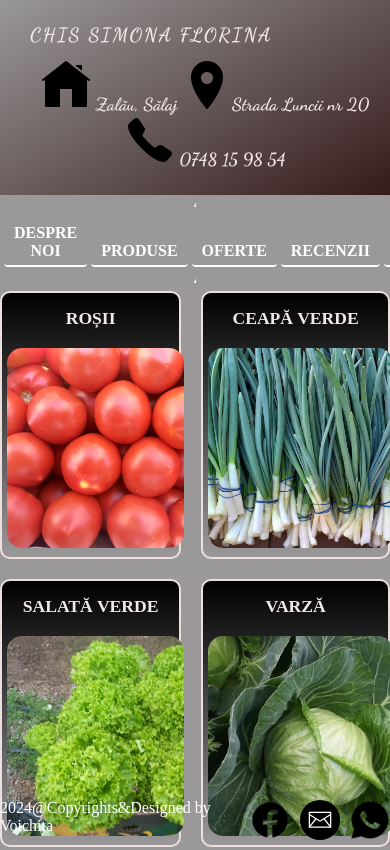
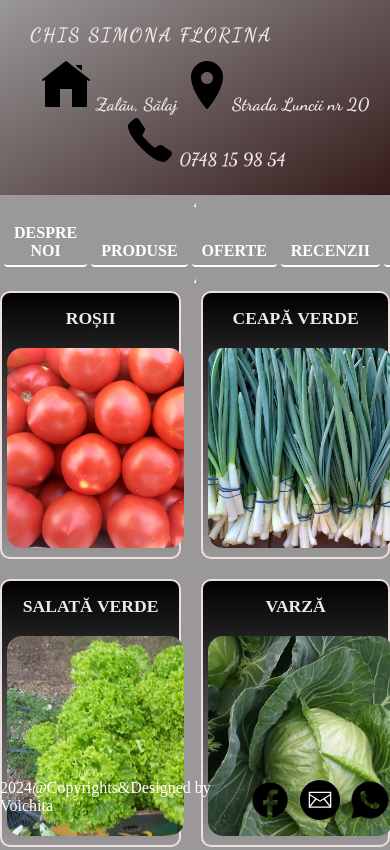
Before and after one commit to sabovoichita/chissimona, a plain HTML site: page index.html in a window 390 px wide. Shown: the top 850 px of the page. Drawn offline with Linux system fonts and the light colour scheme; a web font is replaced by a local one.

Commit message:
footer padding bottom for small devices

```diff
--- a/style.css
+++ b/style.css
@@ -236,4 +236,7 @@ footer a {
     grid-template-columns: auto auto;
     gap: 20px;
   }
+  footer {
+    padding-bottom: 20px;
+  }
 }
```
